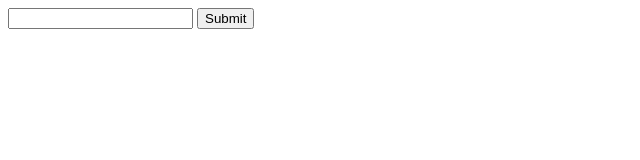
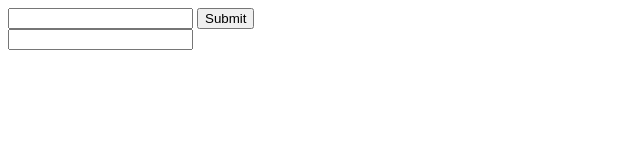
Before and after one commit to acciojob/car-insurance-form-harshadbhangale001, a website: page main.html in a window 1280 px wide. Shown: the whole page, without its empty margins (0-640 px from the left). Drawn offline with Linux system fonts and the light colour scheme.

Commit message:
created a submission

```diff
--- a/main.html
+++ b/main.html
@@ -13,6 +13,7 @@
 		<input type="Text" id="name" required>
 		<input type="submit" id="submit">
 	</form>
+	<input type="Text" id="name" required>
     <script type="text/javascript" src="./script.js">
 </script>
 
```
